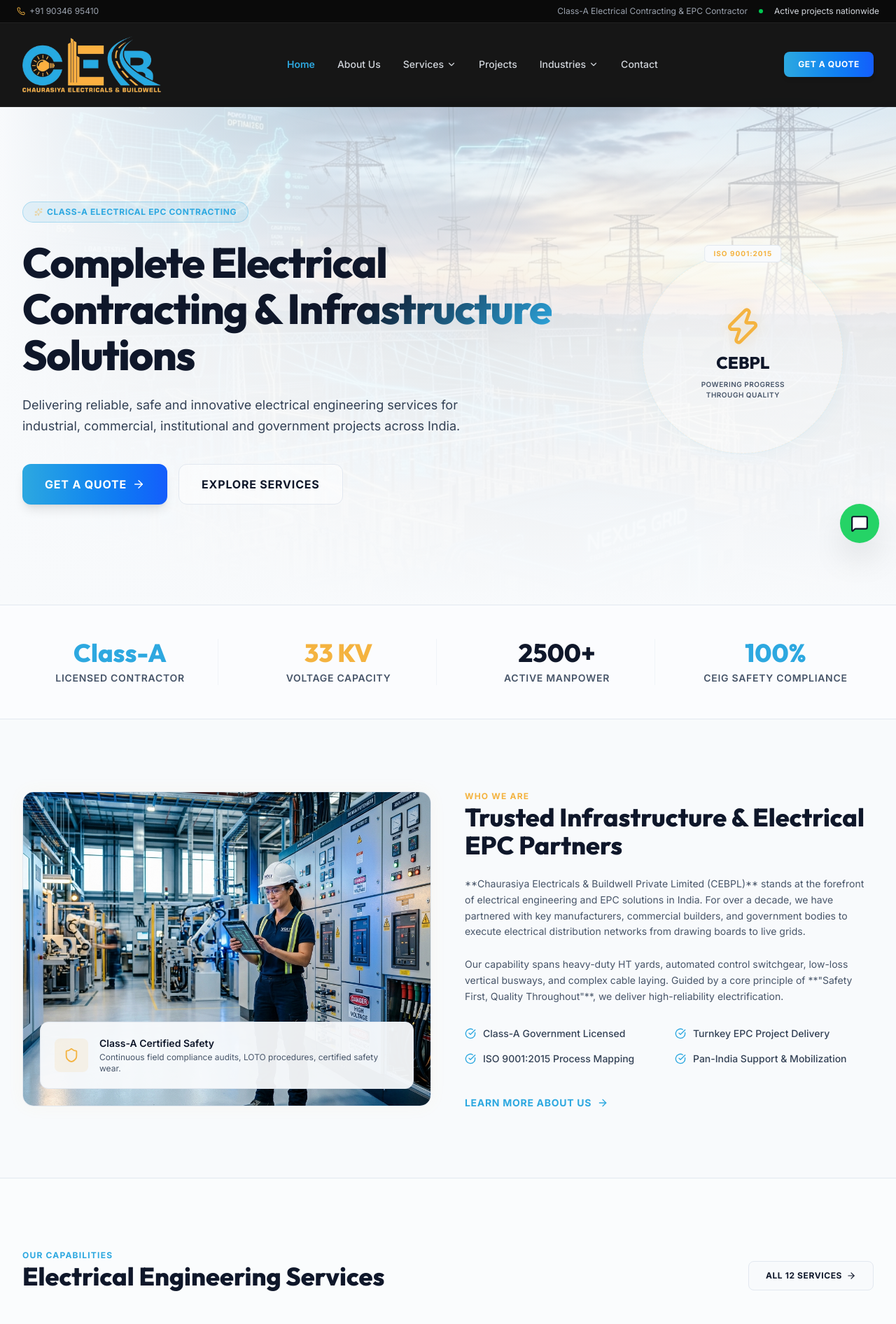
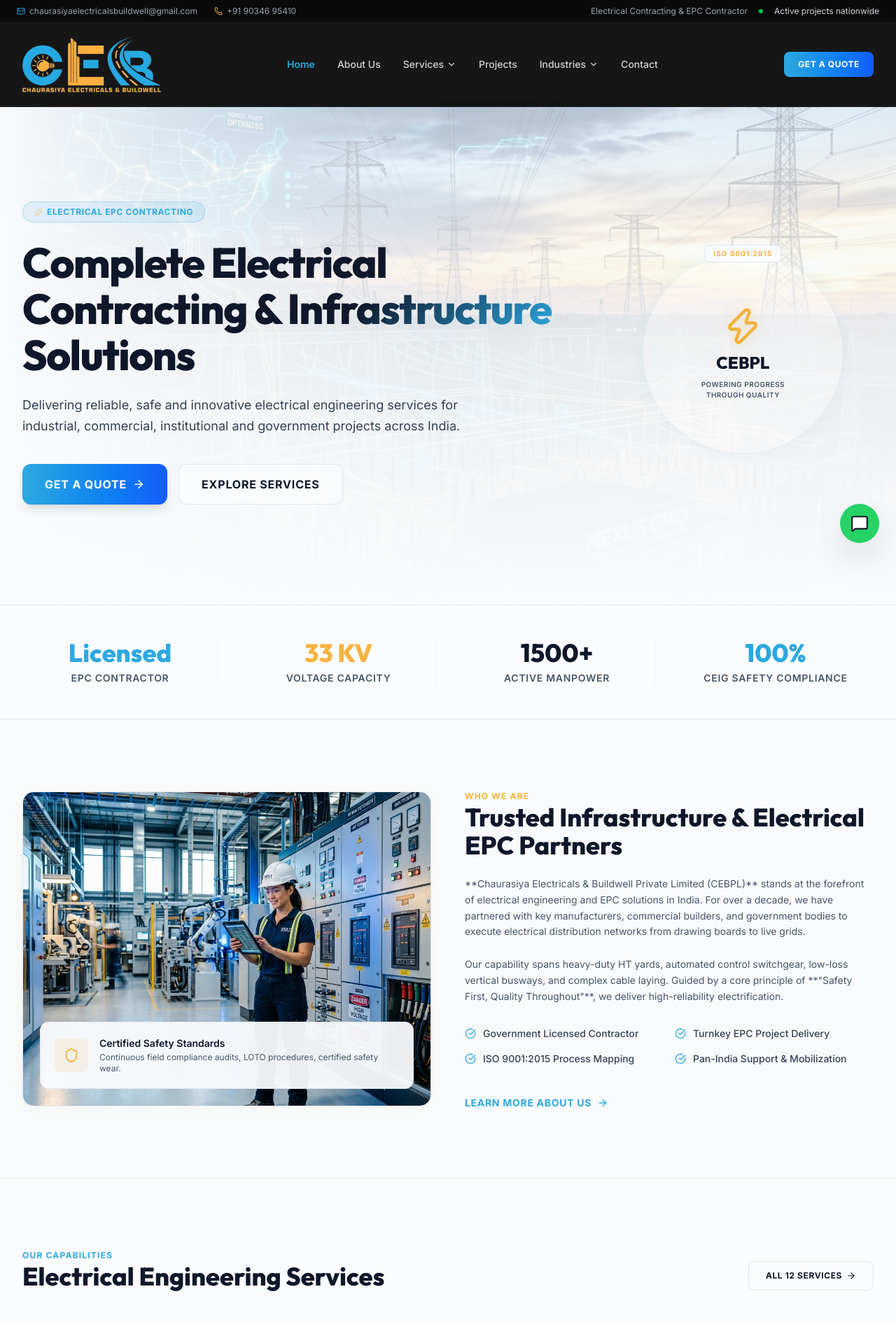
Before and after one commit to yashgoyal220904/CEBPL, a Next.js app: page / in a window 1280 px wide. Shown: the top 1892 px of the page at 70% size. Built offline with nearby package versions, Linux system fonts and the light colour scheme.

Commit message:
Update manpower to 1500+, remove Class-A reference, add chaurasiyaelectricalsbuildwell@gmail.com, and remove Zurich from Jewar Airport

```diff
--- a/src/app/about/page.tsx
+++ b/src/app/about/page.tsx
@@ -60,7 +60,7 @@
             Turnkey Electrical Infrastructure Solutions
           </h1>
           <p className="text-gray-400 text-sm max-w-2xl mx-auto leading-relaxed">
-            Chaurasiya Electricals &amp; Buildwell Private Limited (CEBPL) is a Class-A certified electrical contracting company specializing in industrial networks, substations, and grid infrastructures.
+            Chaurasiya Electricals &amp; Buildwell Private Limited (CEBPL) is a certified electrical contracting company specializing in industrial networks, substations, and grid infrastructures.
           </p>
         </div>
       </section>
@@ -74,7 +74,7 @@
               Corporate Profile &amp; Capability
             </h2>
             <p className="text-gray-400 text-sm leading-relaxed">
-              **CEBPL** is a fast-growing, Class-A certified electrical engineering and EPC contracting firm. We provide complete turnkey solutions starting from site planning, engineering design, load calculations, custom panels fabrication, and cable laying to final testing, commissioning, and grid synchronization.
+              **CEBPL** is a fast-growing, certified electrical engineering and EPC contracting firm. We provide complete turnkey solutions starting from site planning, engineering design, load calculations, custom panels fabrication, and cable laying to final testing, commissioning, and grid synchronization.
             </p>
             <p className="text-gray-400 text-sm leading-relaxed">
               Equipped with an inventory of specialized testing and cabling equipment, our engineering cells are geared for rapid site mobilization, maintaining absolute quality control, and obtaining statutory CEIG approvals under scheduled timelines.
@@ -83,7 +83,7 @@
             {/* Highlights */}
             <div className="grid grid-cols-2 gap-6 pt-4 border-t border-brand-dark-border">
               <div className="space-y-1">
-                <p className="text-2xl font-extrabold text-brand-blue font-display">Class-A</p>
+                <p className="text-2xl font-extrabold text-brand-blue font-display">Govt Approved</p>
                 <p className="text-[10px] text-gray-400 uppercase font-semibold">Electrical License</p>
               </div>
               <div className="space-y-1">
--- a/src/app/contact/page.tsx
+++ b/src/app/contact/page.tsx
@@ -115,6 +115,9 @@
                   <p className="text-gray-400 text-xs">
                     <span className="font-semibold text-white">Phone / WhatsApp:</span> +91 90346 95410
                   </p>
+                  <p className="text-gray-400 text-xs leading-normal">
+                    <span className="font-semibold text-white">Email:</span> <a href="mailto:chaurasiyaelectricalsbuildwell@gmail.com" className="text-brand-blue hover:underline">chaurasiyaelectricalsbuildwell@gmail.com</a>
+                  </p>
                 </div>
               </div>
 
@@ -162,7 +165,7 @@
                     Submit an <span className="text-brand-blue">Inquiry</span>
                   </h3>
                   <p className="text-gray-400 text-xs mt-1">
-                    Fill out the form below. Our team will get back to you shortly.
+                    Fill out the form below. For tender invitations, please email bidding documents directly to <a href="mailto:chaurasiyaelectricalsbuildwell@gmail.com" className="text-brand-blue hover:underline">chaurasiyaelectricalsbuildwell@gmail.com</a>.
                   </p>
                 </div>
 
--- a/src/app/layout.tsx
+++ b/src/app/layout.tsx
@@ -54,6 +54,7 @@
     "alternateName": "CEBPL",
     "url": "https://www.cebpl.com",
     "logo": "https://www.cebpl.com/logo.svg",
+    "email": "chaurasiyaelectricalsbuildwell@gmail.com",
     "description": "Leading electrical contracting and EPC infrastructure development company providing HT/LT electrical works, turnkey industrial installations, and commercial electrification across India.",
     "address": {
       "@type": "PostalAddress",
--- a/src/app/page.tsx
+++ b/src/app/page.tsx
@@ -111,7 +111,7 @@
                 className="inline-flex items-center gap-1.5 bg-brand-blue/10 border border-brand-blue/30 rounded-full px-4 py-1.5 text-xs text-brand-blue font-bold uppercase tracking-wider mx-auto lg:mx-0"
               >
                 <Sparkles size={12} className="text-brand-gold animate-pulse" />
-                Class-A Electrical EPC Contracting
+                Electrical EPC Contracting
               </motion.div>
 
               {/* Main Headline */}
@@ -188,10 +188,10 @@
           <div className="grid grid-cols-2 md:grid-cols-4 gap-8 text-center">
             <div className="space-y-1.5 border-r border-brand-dark-border/40 last:border-0">
               <p className="text-3xl sm:text-4xl font-extrabold font-display text-brand-blue">
-                Class-A
+                Licensed
               </p>
               <p className="text-xs sm:text-sm font-semibold uppercase tracking-wider text-gray-400">
-                Licensed Contractor
+                EPC Contractor
               </p>
             </div>
             <div className="space-y-1.5 border-r border-brand-dark-border/40 last:border-0">
@@ -204,7 +204,7 @@
             </div>
             <div className="space-y-1.5 border-r border-brand-dark-border/40 last:border-0">
               <p className="text-3xl sm:text-4xl font-extrabold font-display text-white">
-                <Counter value={2500} suffix="+" />
+                <Counter value={1500} suffix="+" />
               </p>
               <p className="text-xs sm:text-sm font-semibold uppercase tracking-wider text-gray-400">
                 Active Manpower
@@ -239,7 +239,7 @@
                 <Shield size={22} />
               </div>
               <div>
-                <p className="font-semibold text-white text-sm">Class-A Certified Safety</p>
+                <p className="font-semibold text-white text-sm">Certified Safety Standards</p>
                 <p className="text-gray-400 text-xs mt-0.5">Continuous field compliance audits, LOTO procedures, certified safety wear.</p>
               </div>
             </div>
@@ -265,7 +265,7 @@
             <div className="grid grid-cols-1 sm:grid-cols-2 gap-4 pt-2">
               <div className="flex gap-2.5 items-start">
                 <CheckCircle size={16} className="text-brand-blue mt-0.5" />
-                <span className="text-gray-300 text-sm font-medium">Class-A Government Licensed</span>
+                <span className="text-gray-300 text-sm font-medium">Government Licensed Contractor</span>
               </div>
               <div className="flex gap-2.5 items-start">
                 <CheckCircle size={16} className="text-brand-blue mt-0.5" />
--- a/src/components/Footer.tsx
+++ b/src/components/Footer.tsx
@@ -7,6 +7,7 @@
   Send,
   MapPin,
   Phone,
+  Mail,
   CheckCircle
 } from "lucide-react";
 import { servicesData } from "@/data/services";
@@ -46,7 +47,7 @@
               <img src="/logo.png" alt="CEBPL Logo" className="h-16 w-auto object-contain" />
             </Link>
             <p className="text-gray-400 text-sm leading-relaxed max-w-sm">
-              CHAURASIYA ELECTRICALS &amp; BUILDWELL PRIVATE LIMITED (CEBPL) is a leading Class-A electrical contractor and EPC contracting company powering industrial, commercial, and government infrastructure across India.
+              CHAURASIYA ELECTRICALS &amp; BUILDWELL PRIVATE LIMITED (CEBPL) is a leading electrical contractor and EPC contracting company powering industrial, commercial, and government infrastructure across India.
             </p>
           </div>
 
@@ -153,6 +154,12 @@
                 </div>
               </div>
               <div className="flex items-center gap-2 pt-1 border-t border-brand-dark-border/40">
+                <Mail size={14} className="text-brand-blue shrink-0" />
+                <a href="mailto:chaurasiyaelectricalsbuildwell@gmail.com" className="hover:text-white">
+                  chaurasiyaelectricalsbuildwell@gmail.com
+                </a>
+              </div>
+              <div className="flex items-center gap-2">
                 <Phone size={14} className="text-brand-gold shrink-0" />
                 <span>+91 90346 95410</span>
               </div>
--- a/src/components/Navbar.tsx
+++ b/src/components/Navbar.tsx
@@ -4,7 +4,7 @@
 import Link from "next/link";
 import { usePathname } from "next/navigation";
 import { motion, AnimatePresence } from "framer-motion";
-import { Menu, X, ChevronDown, Phone, ArrowRight } from "lucide-react";
+import { Menu, X, ChevronDown, Phone, Mail, ArrowRight } from "lucide-react";
 import MegaMenu from "./MegaMenu";
 import { useQuoteModal } from "./QuoteModalContext";
 import { servicesData } from "@/data/services";
@@ -55,13 +55,17 @@
       {/* Top Banner (Contact / Social info) */}
       <div className="hidden lg:flex bg-brand-dark border-b border-brand-dark-border py-2 px-6 justify-between items-center text-xs text-gray-400 font-sans z-50 relative top-nav-banner">
         <div className="flex gap-6">
+          <a href="mailto:chaurasiyaelectricalsbuildwell@gmail.com" className="flex items-center gap-1.5 hover:text-brand-blue transition-colors">
+            <Mail size={12} className="text-brand-blue" />
+            chaurasiyaelectricalsbuildwell@gmail.com
+          </a>
           <div className="flex items-center gap-1.5">
             <Phone size={12} className="text-brand-gold" />
             <span>+91 90346 95410</span>
           </div>
         </div>
         <div className="flex items-center gap-4">
-          <span>Class-A Electrical Contracting &amp; EPC Contractor</span>
+          <span>Electrical Contracting &amp; EPC Contractor</span>
           <span className="w-1.5 h-1.5 rounded-full bg-green-500 animate-pulse"></span>
           <span className="text-gray-300">Active projects nationwide</span>
         </div>
@@ -272,6 +276,10 @@
                 </button>
                 <div className="space-y-2 text-xs text-gray-400">
                   <p className="flex items-center gap-2">
+                    <Mail size={12} className="text-brand-blue" />
+                    chaurasiyaelectricalsbuildwell@gmail.com
+                  </p>
+                  <p className="flex items-center gap-2">
                     <Phone size={12} className="text-brand-gold" />
                     +91 90346 95410
                   </p>
--- a/src/data/projects.ts
+++ b/src/data/projects.ts
@@ -18,7 +18,7 @@
     id: "jewar-airport-project",
     title: "Noida International Airport (Jewar Airport) Phase-1",
     category: "infrastructure",
-    client: "Tata Projects / Zurich Airport International",
+    client: "Tata Projects / Jewar Airport Project",
     location: "Jewar, Uttar Pradesh, India",
     completionDate: "Ongoing (Phase-1 Target 2026)",
     scopeOfWork: [
--- a/src/data/services.ts
+++ b/src/data/services.ts
@@ -219,11 +219,11 @@
   {
     id: "government-projects",
     title: "Government Projects",
-    shortDesc: "Govt-approved Class-A contracting, utility grid extensions, institutional complexes, and tenders.",
-    longDesc: "As an approved Class-A contractor, CEBPL works with state electricity boards, municipal corporations, public works departments, and central ministries. We deliver reliable public grid extensions, electrification for government hospitals, schools, and institutional complexes in strict compliance with administrative bylaws and schedules.",
+    shortDesc: "Govt-approved electrical contracting, utility grid extensions, institutional complexes, and tenders.",
+    longDesc: "As an approved government contractor, CEBPL works with state electricity boards, municipal corporations, public works departments, and central ministries. We deliver reliable public grid extensions, electrification for government hospitals, schools, and institutional complexes in strict compliance with administrative bylaws and schedules.",
     icon: Briefcase,
     features: [
-      "Class-A contractor credential execution",
+      "Government approved contractor credentials",
       "Grid extensions, rural electrification, and feeder separations",
       "Institutional complex electrification (Govt. offices, central colleges)",
       "Strict compliance with Public Works Department (PWD) specifications",
```
